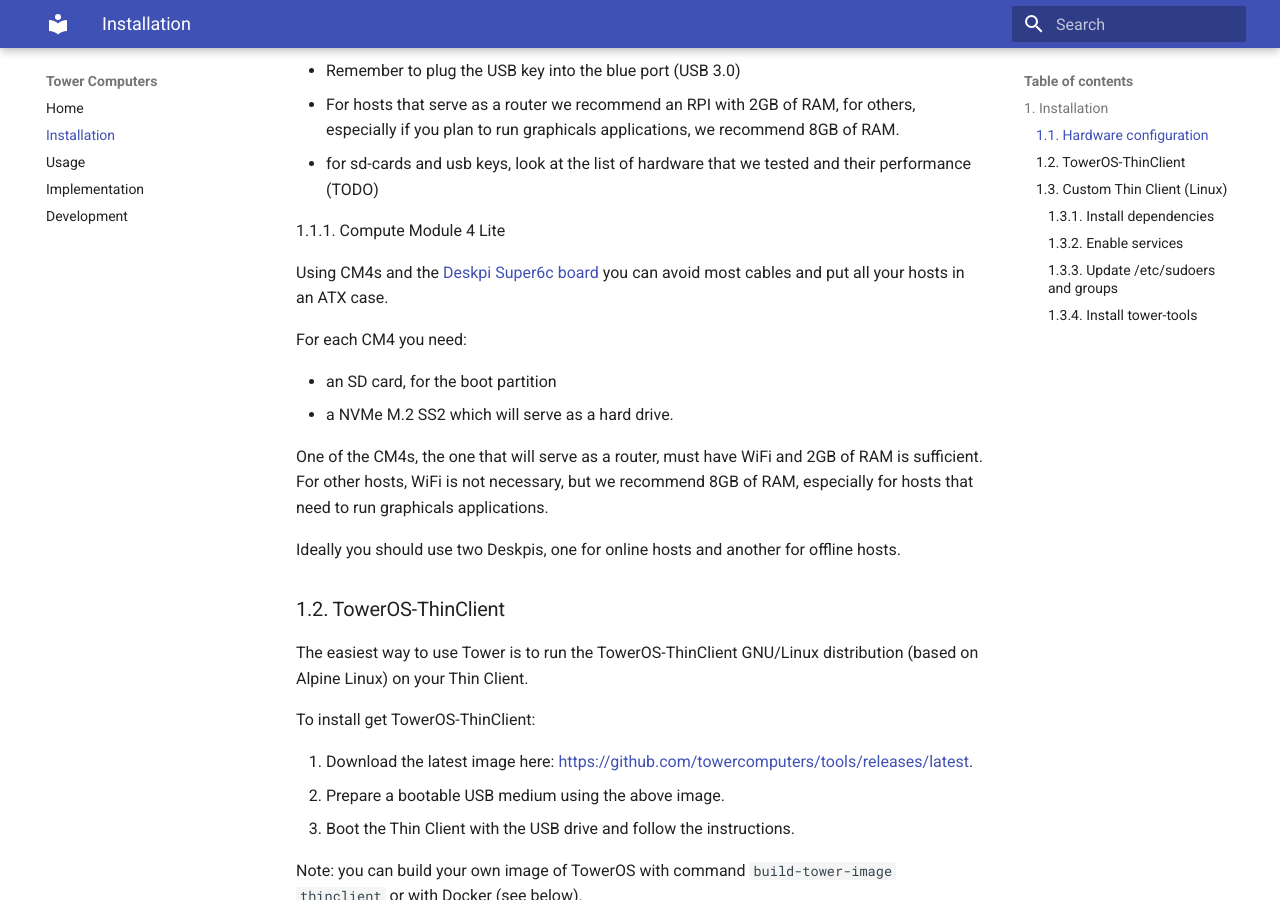
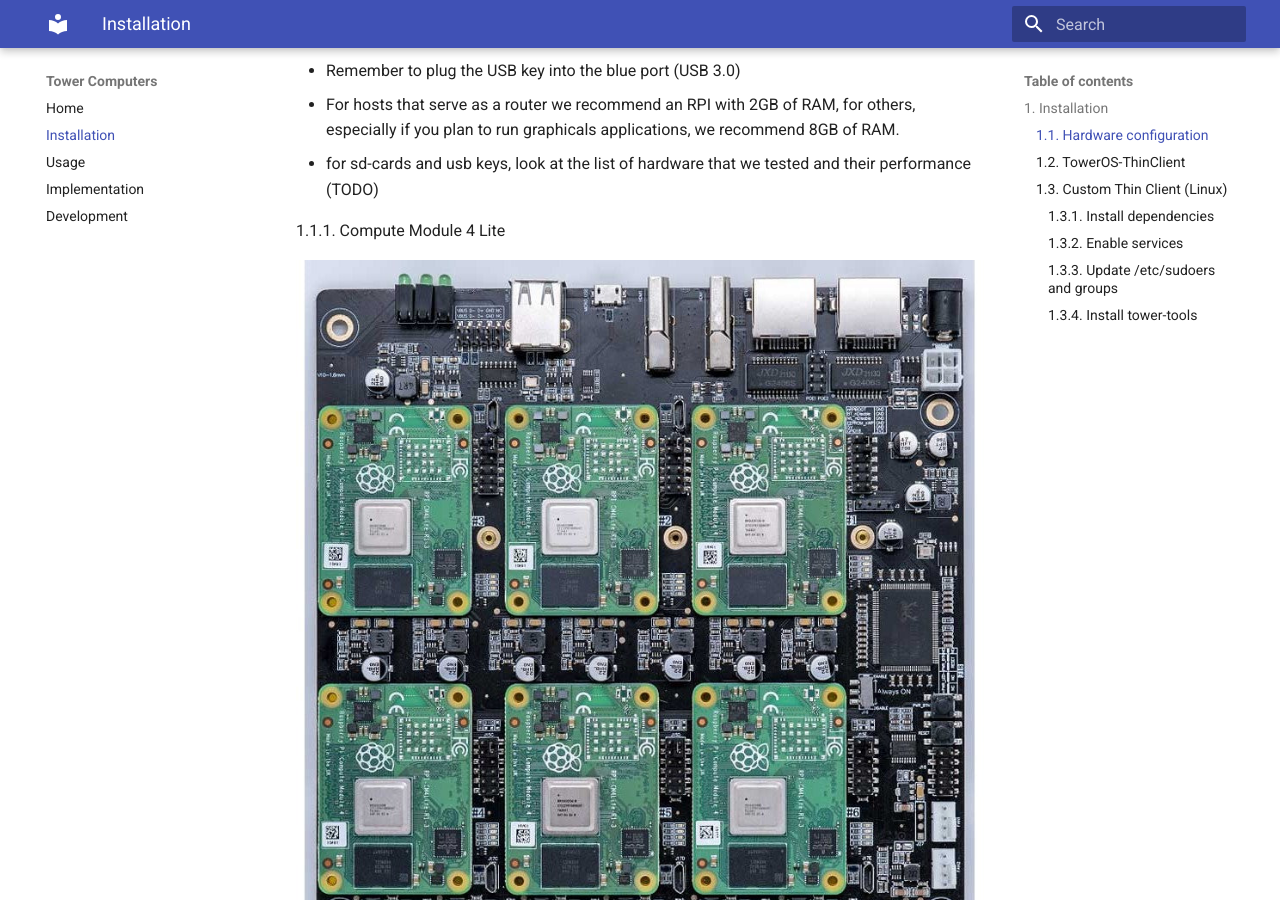
Before and after one commit to towercomputers/toweros, an MkDocs documentation site: the page built from docs/installation.md, in a window 1280 px wide and 900 px high, scrolled down 1094 px. Built offline with MkDocs 1.6.1 and Material for MkDocs 9.7.7, drawn with Linux system fonts in a browser that asks for light colours.

Commit message:
add deskpi image

```diff
--- a/docs/installation.md
+++ b/docs/installation.md
@@ -25,6 +25,8 @@
 - for sd-cards and usb keys, look at the list of hardware that we tested and their performance (TODO)
 
 1.1.1. Compute Module 4 Lite
+
+![Deskpi Super6c board](../img/deskpi.jpg)
 
 Using CM4s and the [Deskpi Super6c board](https://deskpi.com/collections/deskpi-super6c/products/deskpi-super6c-raspberry-pi-cm4-cluster-mini-itx-board-6-rpi-cm4-supported) you can avoid most cables and put all your hosts in an ATX case.
 
```
Also changed, not shown: docs/img/deskpi.jpg (added).
